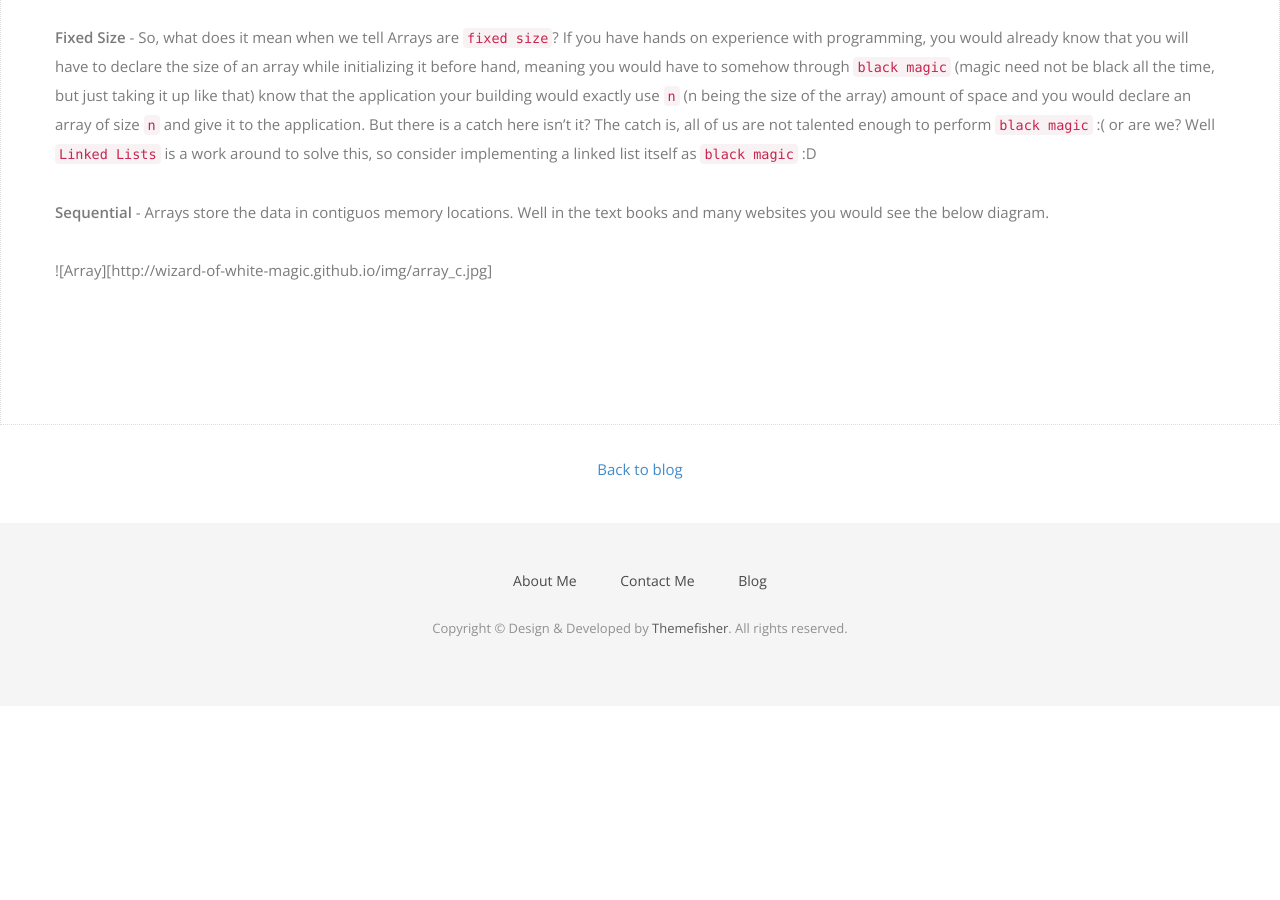
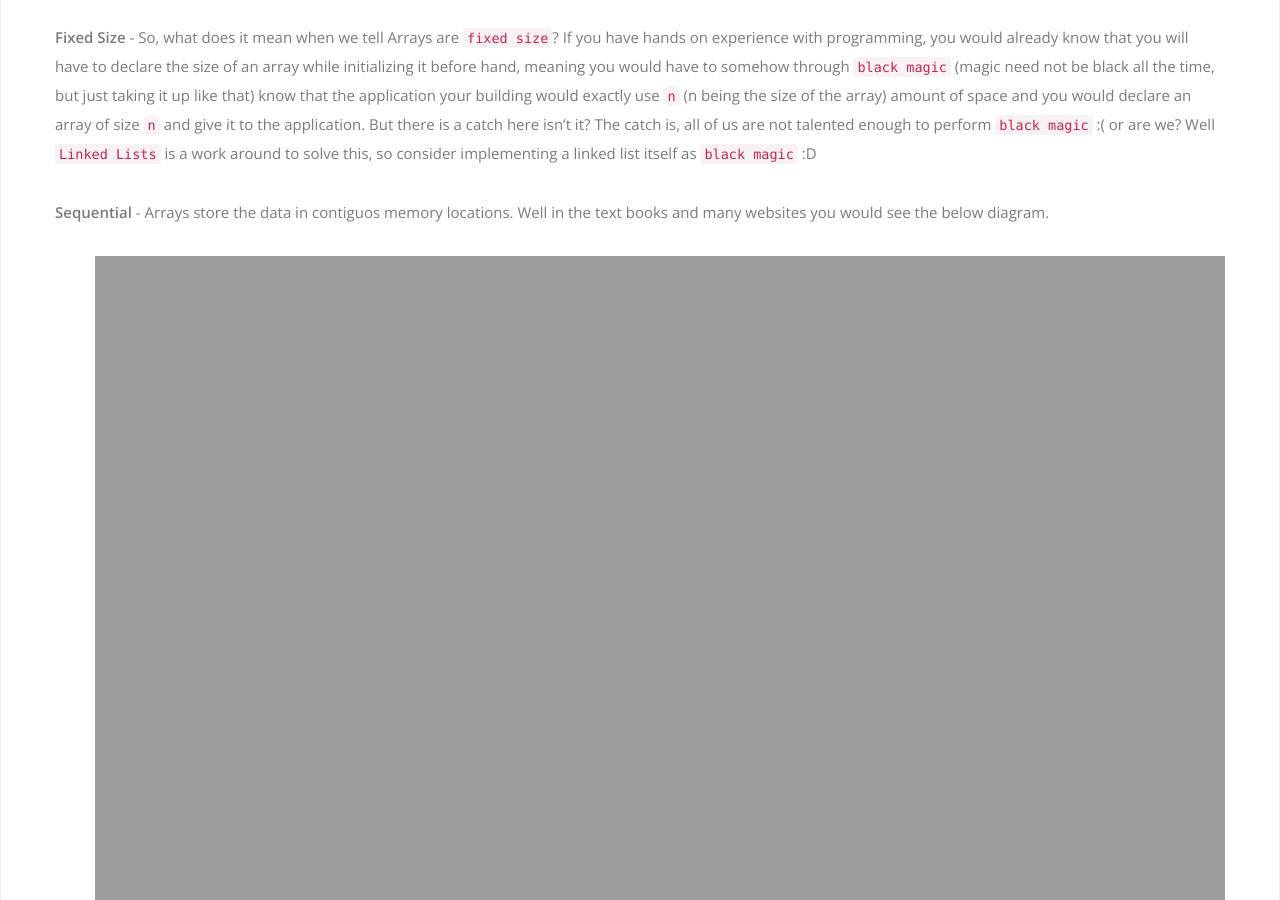
Before and after one commit to wizard-of-white-magic/wizard-of-white-magic.github.io, a Jekyll site: the page built from _posts/2017-09-25-Linked-Lists.md, in a window 1280 px wide and 900 px high, scrolled down 965 px. Built offline with Jekyll 4.4.1, drawn with Linux system fonts in a browser that asks for light colours; nearby versions of some CDN libraries; some web fonts are replaced; our own code applies the rules of GitHub Pages for plain Markdown files; before the commit the page ends 1671 px from its top, so only the background shows below that.

Commit message:
LinkedList v1.5.3

```diff
--- a/_posts/2017-09-25-Linked-Lists.md
+++ b/_posts/2017-09-25-Linked-Lists.md
@@ -18,7 +18,7 @@ So, what does it mean when we tell Arrays are `fixed size`? If you have hands on
 
 **Sequential** - Arrays store the data in contiguos memory locations. Well in the text books and many websites you would see the below diagram.
 
-![Array][http://wizard-of-white-magic.github.io/img/array_c.jpg]
+![Array](http://wizard-of-white-magic.github.io/img/array_c.jpg)
 
 <!--
 what are these locations exactly? What does `contiguos/sequential` mean? It means, that the `compiler` would in advance request for the `n` amount of space in `main memory` (RAM - Random Access Memory) `FYI RAM is the place, where all the programs at runtime runs or are executed` and the Operating System, in-turn being the `resource manager` allocate the requested `n` amount of space in the `main memory` here, the operating system makes sure that the space it is allocating for the program is all continous, next to each other, the boxes in the above diagram represent continous/contiguos blocks/chunks of memory in `RAM` hope this rings some bells, but what would Operating System do, if `n` amount of space we requested for is not availabe in the `main memory`? Operating System would just throw an `Insufficient Memory Exception` Exceptions are nothing but errors, but there are many differences to exceptions as compared to errors, but that is for another post, for now think of it as, the operating system would just throw an error at us. Even though the required `n` amount of space is present in RAM, but all spread out across the RAM and not continous, still we would not be able to utilize the space as it is not present continously. Now, isn't this in efficient usage of Main Memory??
```
